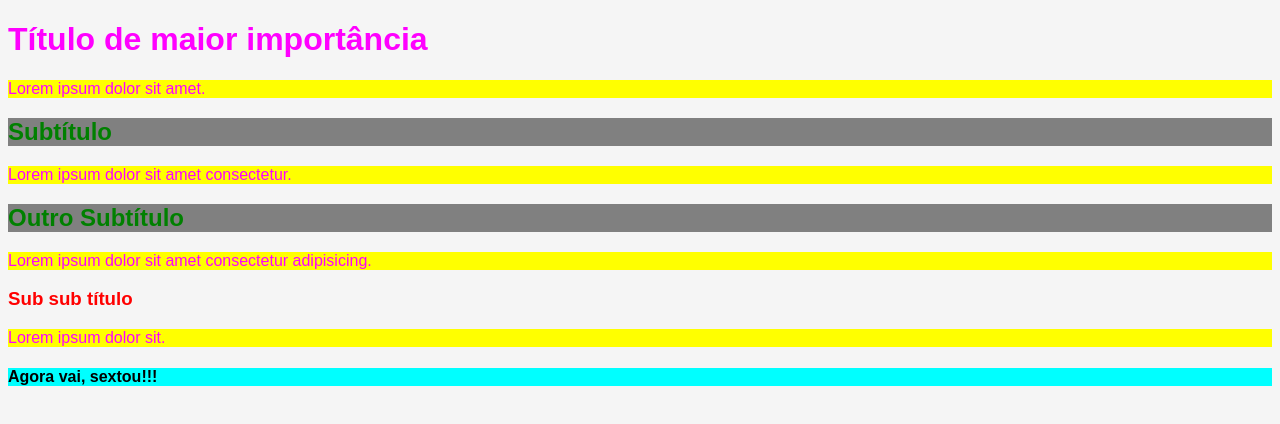
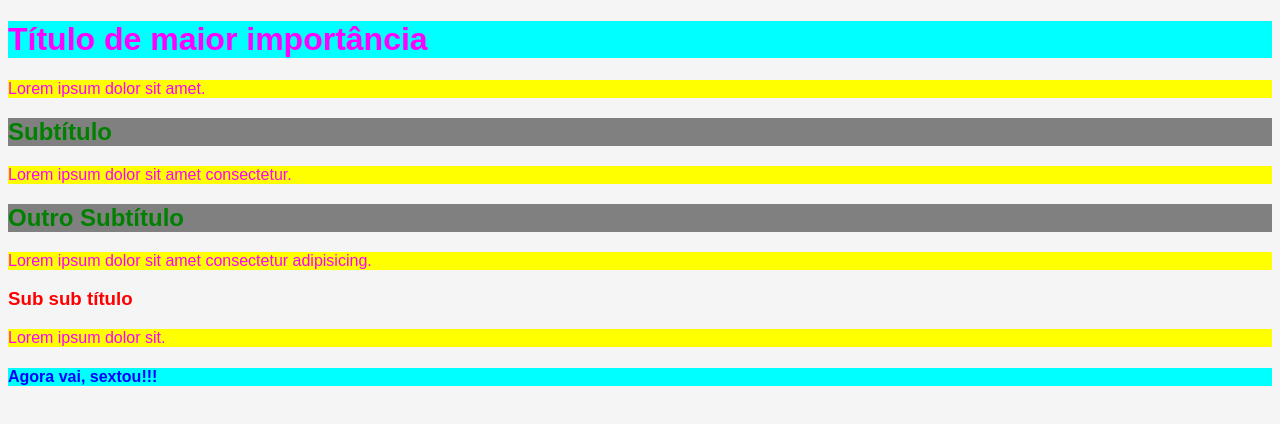
Before and after one commit to hebertphp/DPI_6a_N_2022-1, a plain HTML site: page aula4/aula4_1.html in a window 1280 px wide. Drawn offline with Linux system fonts and the light colour scheme.

Commit message:
DPI_6a_N

```diff
--- a/aula4/aula4_1.html
+++ b/aula4/aula4_1.html
@@ -18,7 +18,7 @@
     <link rel="stylesheet" href="estilo.css"><!-- usar apenas o CSS EXTERNO -->
 </head>
 <body><!-- Comentário em HTML -->
-    <h1 style="color:magenta;">Título de maior importância</h1>
+    <h1 style="color:magenta;" class="fundo">Título de maior importância</h1>
     <p>Lorem ipsum dolor sit amet.</p>
     <h2>Subtítulo</h2>
     <p>Lorem ipsum dolor sit amet consectetur.</p>
@@ -26,7 +26,6 @@
     <p>Lorem ipsum dolor sit amet consectetur adipisicing.</p>
     <h3 id="s3">Sub sub título</h3>
     <p>Lorem ipsum dolor sit.</p>
-    <h4 class="fundo">Agora vai, sextou!!!</h4>
-
+    <h4 class="fundo textoazul">Agora vai, sextou!!!</h4>
 </body>
 </html>
```
